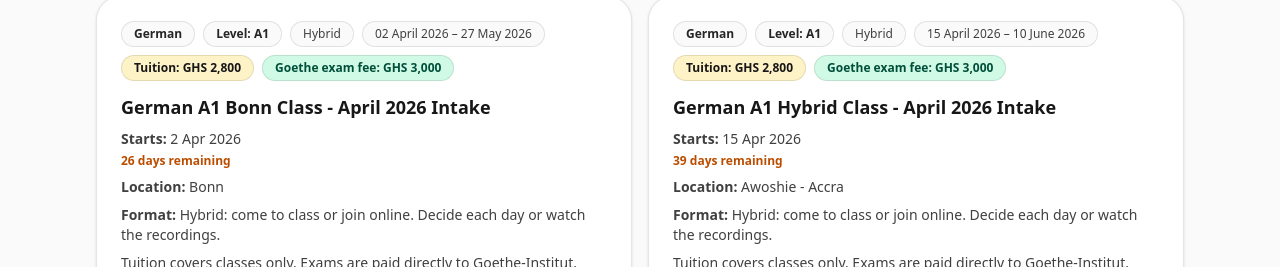
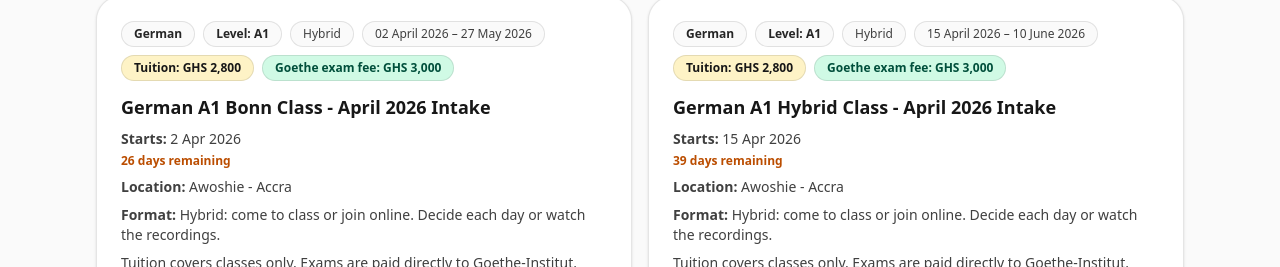
Before and after one commit to learngermanghana/learngermanghana-site, a Next.js app: page /classes in a window 1280 px wide. Shown: the part 1326-1593 px from the top of the page. Built offline with nearby package versions, Linux system fonts and the light colour scheme.

Commit message:
Fix A1 Bonn class location to Awoshie

```diff
--- a/src/data/content.ts
+++ b/src/data/content.ts
@@ -90,7 +90,7 @@ export const upcomingClasses: ClassItem[] = [
     title: "German A1 Bonn Class - April 2026 Intake",
     language: "German",
     level: "A1",
-    location: "Bonn",
+    location: "Awoshie - Accra",
     startDate: "2026-04-02",
     format: "Hybrid: come to class or join online. Decide each day or watch the recordings.",
     duration: "02 April 2026 – 27 May 2026",
```
